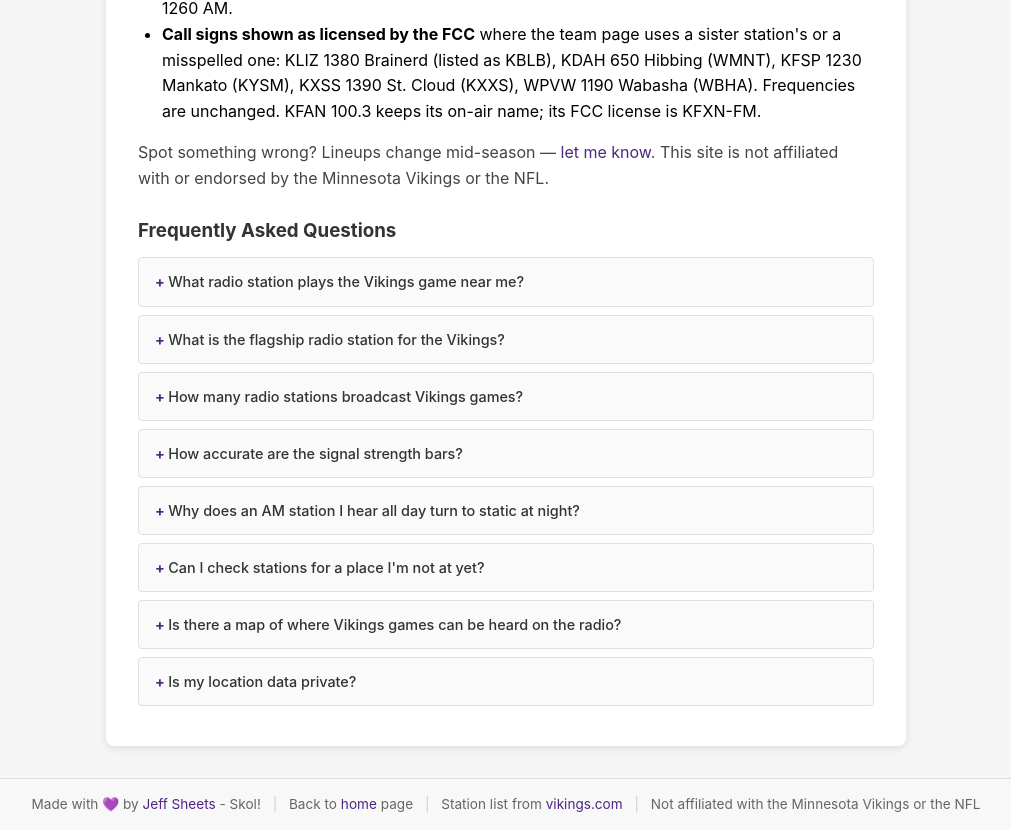
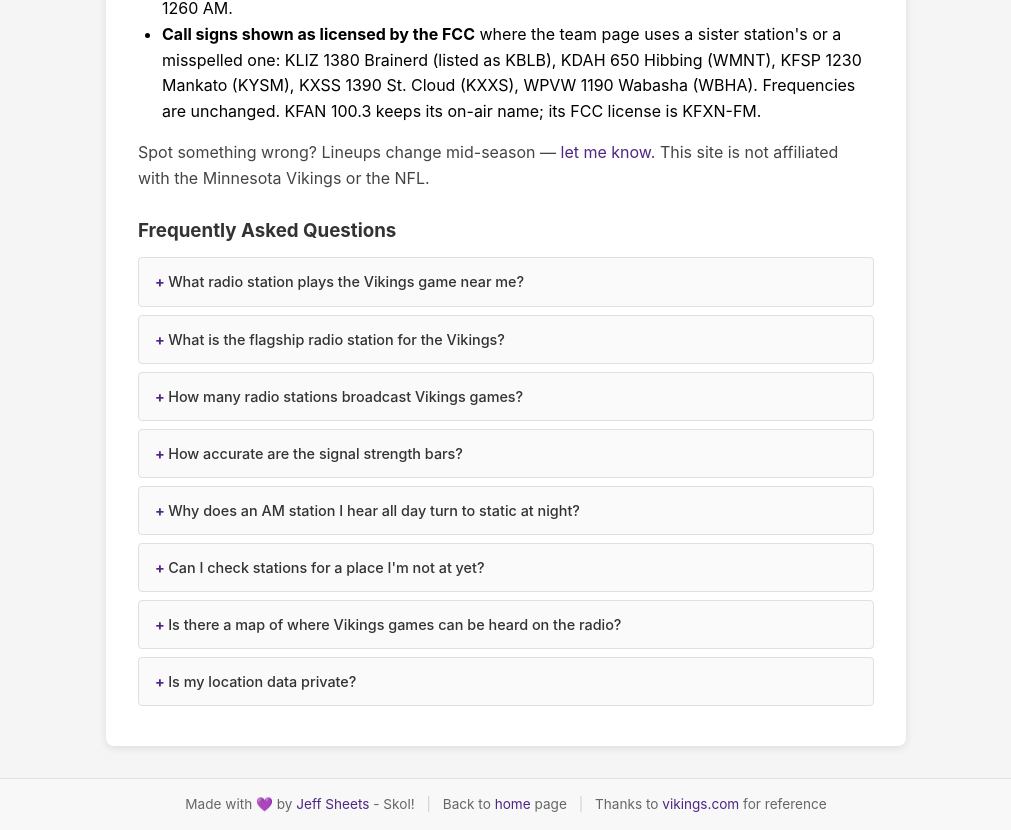
Before and after one commit to jeffsheets/vikingsfinder, a plain HTML site: page about.html in a window 1280 px wide. Shown: the part 4036-4866 px from the top of the page, without its empty margins (134-1145 px from the left). Drawn offline with Linux system fonts and the light colour scheme.

Commit message:
Footer: thank vikings.com; move not-affiliated note to About

```diff
--- a/about.html
+++ b/about.html
@@ -122,7 +122,7 @@
     <li><strong>Crookston — 105.7 FM</strong> is listed without a call sign; it's FM translator K289CE relaying KROX 1260 AM.</li>
     <li><strong>Call signs shown as licensed by the FCC</strong> where the team page uses a sister station's or a misspelled one: KLIZ 1380 Brainerd (listed as KBLB), KDAH 650 Hibbing (WMNT), KFSP 1230 Mankato (KYSM), KXSS 1390 St. Cloud (KXXS), WPVW 1190 Wabasha (WBHA). Frequencies are unchanged. KFAN 100.3 keeps its on-air name; its FCC license is KFXN-FM.</li>
   </ul>
-  <p>Spot something wrong? Lineups change mid-season — <a href="https://sheetsj.com" target="_blank">let me know</a>. This site is not affiliated with or endorsed by the Minnesota Vikings or the NFL.</p>
+  <p>Spot something wrong? Lineups change mid-season — <a href="https://sheetsj.com" target="_blank">let me know</a>. This site is not affiliated with the Minnesota Vikings or the NFL.</p>
 
   <h3>Frequently Asked Questions</h3>
   <div class="faq-section about-faq">
@@ -173,9 +173,7 @@
   <span class="footer-divider">|</span>
   Back to <a href=".">home</a> page
   <span class="footer-divider">|</span>
-  Station list from <a href="https://www.vikings.com/audio/radio-network" target="_blank">vikings.com</a>
-  <span class="footer-divider">|</span>
-  Not affiliated with the Minnesota Vikings or the NFL
+  Thanks to <a href="https://www.vikings.com/audio/radio-network" target="_blank">vikings.com</a> for reference
 </div>
 
 </body>
```
Also changed, not shown: index.html (+1 -3 lines), stations.html (+1 -1 lines), llms.txt, 2 other files.
